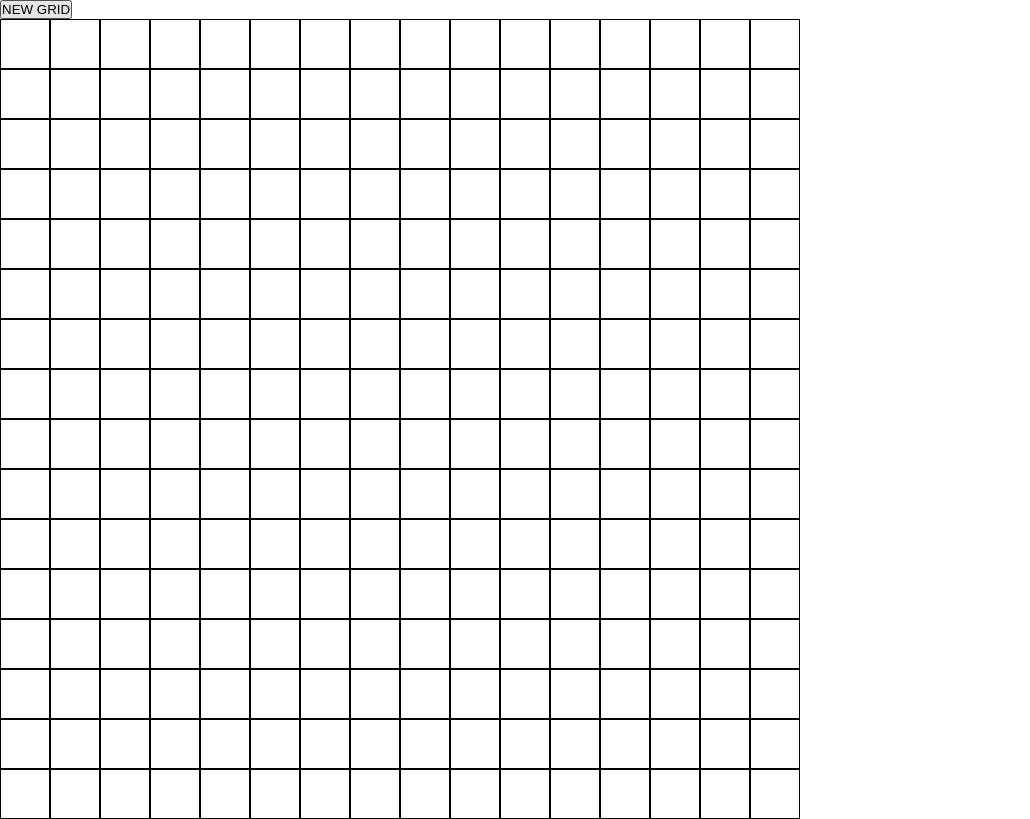
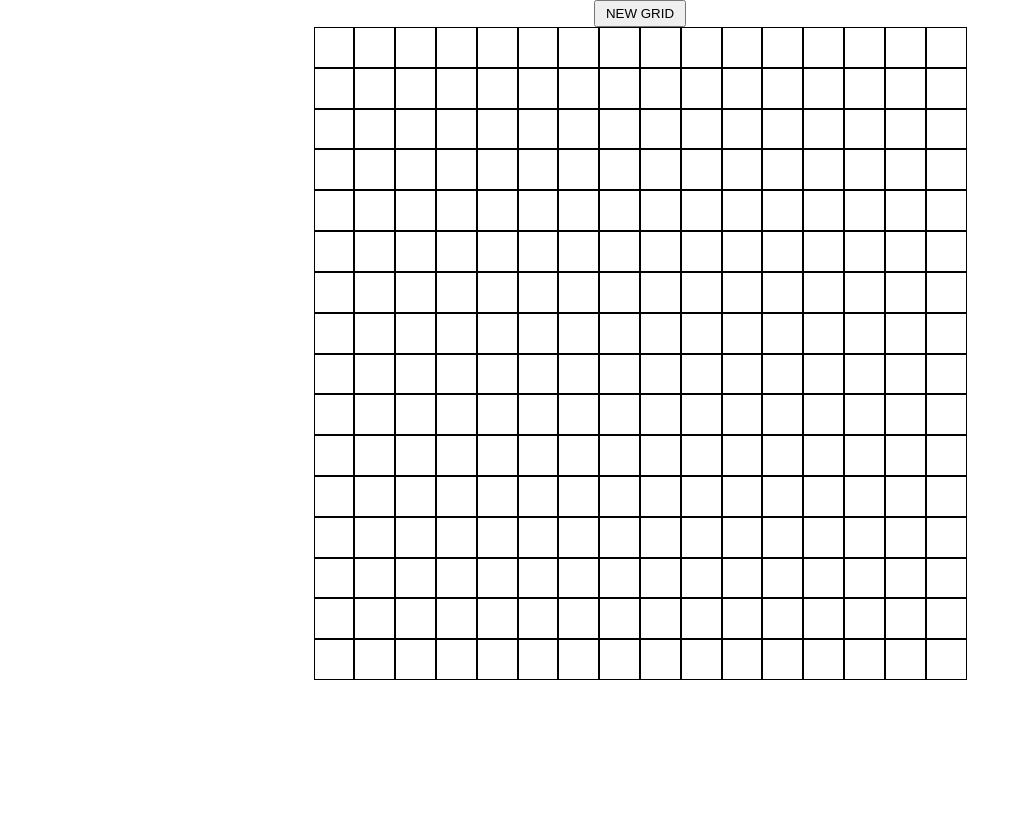
Before and after one commit to cuzUrGnocchi/etch-a-sketch, a plain HTML site: page index.html in a window 1280 px wide. Shown: the whole page, without its empty margins (0-1030 px from the left). Drawn offline with Linux system fonts and the light colour scheme.

Commit message:
Put all elements inside a conatiner

```diff
--- a/css/styles.css
+++ b/css/styles.css
@@ -2,32 +2,37 @@
     box-sizing: border-box;
     margin: 0;
     padding: 0;
+
+}
+
+.container, .grid, .row {
+    display: flex;
+}
+
+.container {
+    flex-direction: column;
+    height: 85vh;
+    margin: auto;
+    align-items: center;
+}
+
+button {
+    flex: 0 1 auto;
+    padding: 4px 10px;
+}
+
+.grid, .row, .row > div {
+    flex: 1 1 0;
 }
 
 .grid {
-    display: flex;
     flex-direction: column;
-    height: 100vh;
-}
-
-.row {
-    display: flex;
-    flex: 1 1 0;
 }
 
 .row > div {
-    flex: 1 1 0;
     border: 1px solid black;
 }
 
 .square {
     aspect-ratio: 1 / 1;
 }
-
-.highlight {
-    background-color: yellow;
-}
-
-.paint {
-    background-color: black;
-}
--- a/index.html
+++ b/index.html
@@ -9,7 +9,7 @@
     <script src="./js/script.js" defer></script>
 </head>
 <body>
-    <div class="container">
+    <div class="container square">
         <button>NEW GRID</button>
     </div>
 </body>
--- a/js/script.js
+++ b/js/script.js
@@ -1,5 +1,5 @@
 const INITIAL_GRID_SIZE = 16;
-const body = document.querySelector('body');
+const conatiner = document.querySelector('.container');
 const button = document.querySelector('button');
 
 generateGrid(INITIAL_GRID_SIZE);
@@ -27,15 +27,16 @@ function paintDiv() {
 }
 
 function generateGrid(size) {
+    while (true) {
+        if (!isNaN(+size) && size > 0 && size <= 100) break;
+        size = prompt('What size?');
+    }
+
     let grid = document.querySelector('.grid');
     if (grid !== null) grid.remove();
     grid = document.createElement('div');
     grid.classList.add('grid', 'square');
-    body.appendChild(grid);
-
-    while (typeof size !== 'number') {
-        size = prompt('What size?');
-    }
+    conatiner.appendChild(grid);
 
     for (let i = 0; i < size; i++) {
         const row = document.createElement('div');
```
